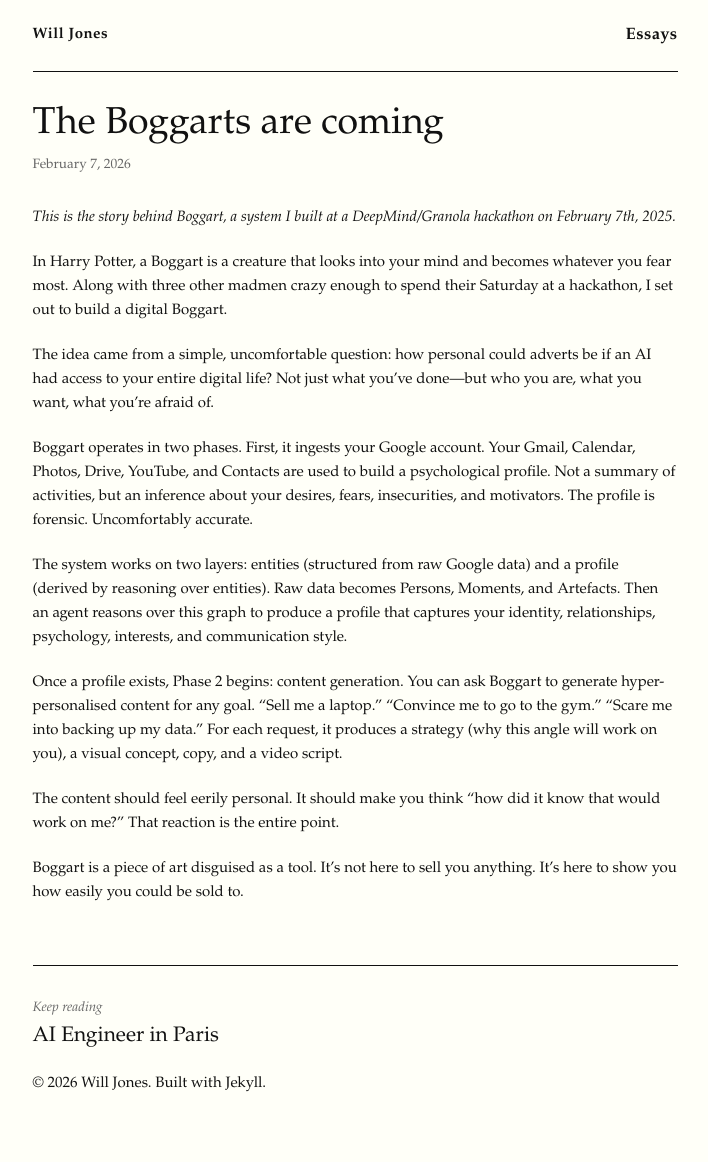
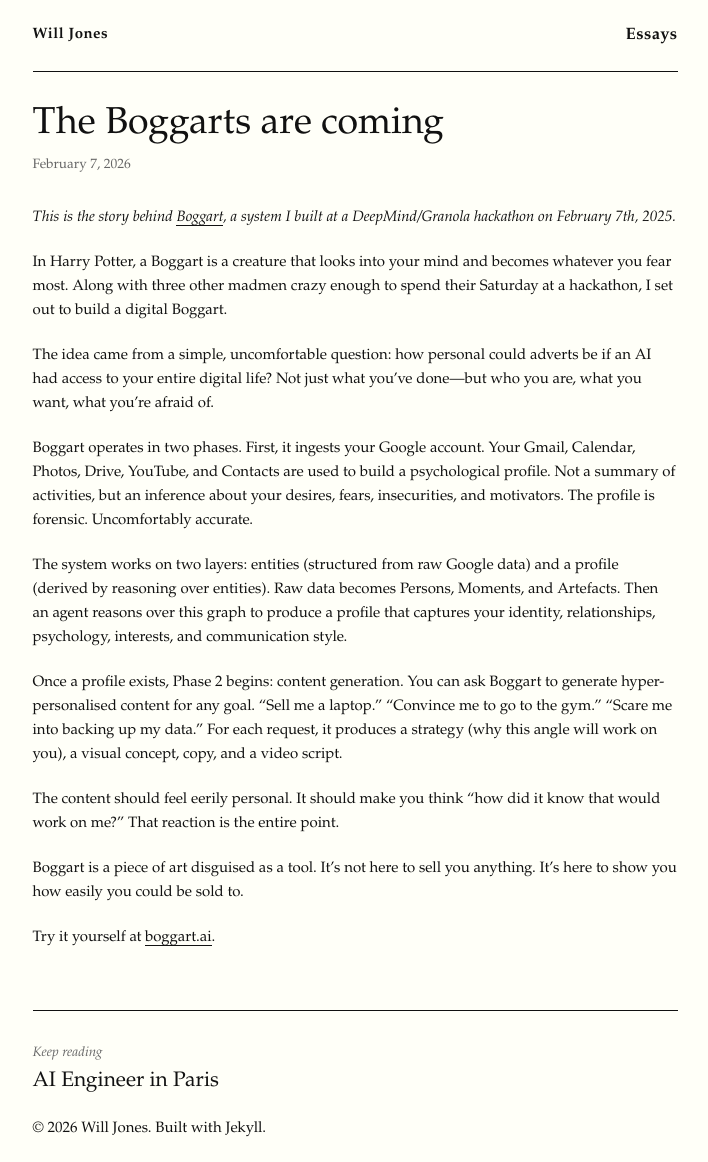
Before and after one commit to willgdjones/willgdjones.github.io, a Jekyll site: the page built from _essays/boggart-deepmind-granola-hackathon-2026.md, in a window 1280 px wide. Shown: the whole page, without its empty margins (285-993 px from the left). Built offline with Jekyll 4.4.1, drawn with Linux system fonts in a browser that asks for light colours; before the commit the page ends 1117 px from its top, so only the background shows below that; some of the changed lines change nothing that is shown.

Commit message:
Publish Boggart essay with boggart.ai link

```diff
--- a/_essays/boggart-deepmind-granola-hackathon-2026.md
+++ b/_essays/boggart-deepmind-granola-hackathon-2026.md
@@ -3,10 +3,9 @@
 title: "The Boggarts are coming"
 date: 2026-02-07
 description: "At a DeepMind/Granola hackathon, I built Boggart—an AI system that generates hyper-personalised adverts for major brands by deeply understanding who you are, what you want, and what you're afraid of."
-draft: true
 ---
 
-*This is the story behind Boggart, a system I built at a DeepMind/Granola hackathon on February 7th, 2025.*
+*This is the story behind [Boggart](https://boggart.ai), a system I built at a DeepMind/Granola hackathon on February 7th, 2025.*
 
 In Harry Potter, a Boggart is a creature that looks into your mind and becomes whatever you fear most. Along with three other madmen crazy enough to spend their Saturday at a hackathon, I set out to build a digital Boggart.
 
@@ -21,3 +20,5 @@
 The content should feel eerily personal. It should make you think "how did it know that would work on me?" That reaction is the entire point.
 
 Boggart is a piece of art disguised as a tool. It's not here to sell you anything. It's here to show you how easily you could be sold to.
+
+Try it yourself at [boggart.ai](https://boggart.ai).
```
